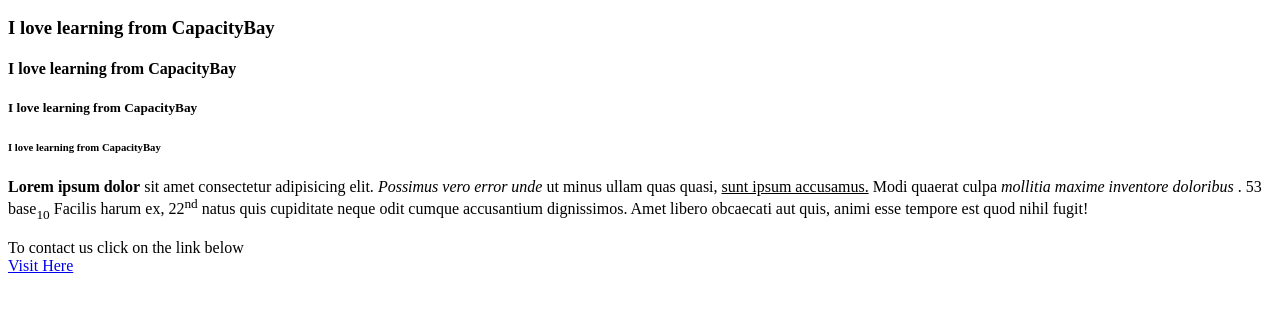
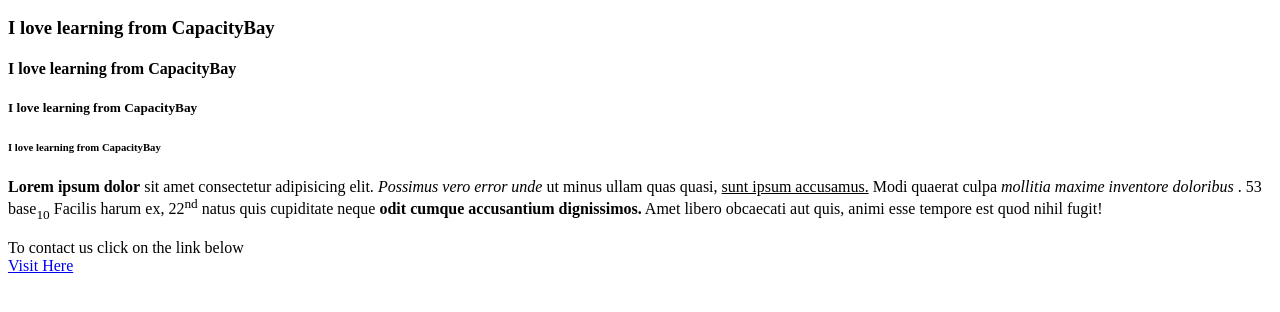
Before and after one commit to grandee-hub/Group-Congo, a plain HTML site: page index.html in a window 1280 px wide. Shown: the part 110-422 px from the top of the page. Drawn offline with Linux system fonts and the light colour scheme.

Commit message:
created index.html

```diff
--- a/index.html
+++ b/index.html
@@ -18,7 +18,7 @@
 
     <h6>I love learning from CapacityBay</h6>
 
-    <p><b>Lorem ipsum dolor</b> sit amet consectetur adipisicing elit. <i>Possimus vero error unde</i>  ut minus ullam quas quasi, <u>sunt ipsum accusamus.</u>  Modi quaerat culpa <em>mollitia maxime inventore doloribus</em> . 53 base<sub>10</sub> Facilis harum ex, 22<sup>nd</sup> natus quis cupiditate neque odit cumque accusantium dignissimos. Amet libero obcaecati aut quis, animi esse tempore est quod nihil fugit!</p>
+    <p><b>Lorem ipsum dolor</b> sit amet consectetur adipisicing elit. <i>Possimus vero error unde</i>  ut minus ullam quas quasi, <u>sunt ipsum accusamus.</u>  Modi quaerat culpa <em>mollitia maxime inventore doloribus</em> . 53 base<sub>10</sub> Facilis harum ex, 22<sup>nd</sup> natus quis cupiditate neque <strong>odit cumque accusantium dignissimos.</strong>  Amet libero obcaecati aut quis, animi esse tempore est quod nihil fugit!</p>
 
     <p> To contact us click on the link below <br> <a href="https://capacitybay.org">Visit Here</a> </p>
 </body>
```
